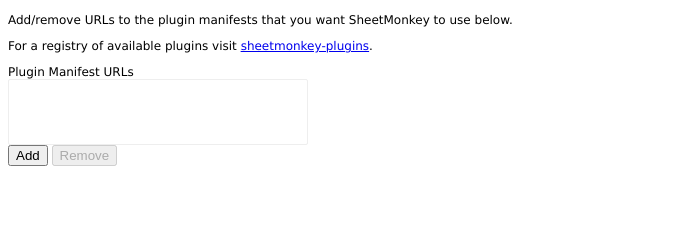
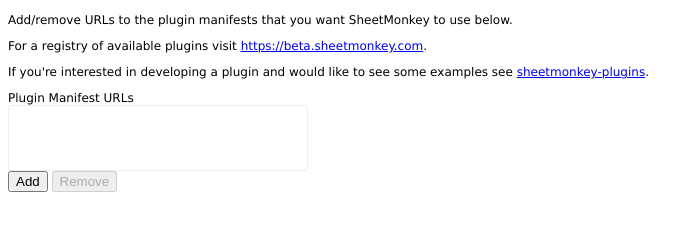
Before and after one commit to activescott/sheetmonkey-extension, a website built with webpack: page extension/src/html/options.html in a window 1280 px wide. Shown: the part 47-278 px from the top of the page, without its empty margins (0-700 px from the left). Built offline with nearby package versions, Linux system fonts and the light colour scheme; some packages are replaced by stand-ins of ours.

Commit message:
update options text/links

```diff
--- a/extension/src/html/options.html
+++ b/extension/src/html/options.html
@@ -21,10 +21,11 @@
       Add/remove URLs to the plugin manifests that you want SheetMonkey to use below.
     </p>
     </p>
-      For a registry of available plugins visit
-      <a href="https://github.com/activescott/sheetmonkey-plugins" target="_blank">
-        sheetmonkey-plugins</a>.
-     </p>
+      For a registry of available plugins visit <a href="https://beta.sheetmonkey.com" target="_blank">https://beta.sheetmonkey.com</a>.
+    </p>
+    <p>
+      If you're interested in developing a plugin and would like to see some examples see <a href="https://github.com/activescott/sheetmonkey-plugins" target="_blank">sheetmonkey-plugins</a>.
+    </p>
 
       <div>
         <label for="plugins">Plugin Manifest URLs</label>
```
